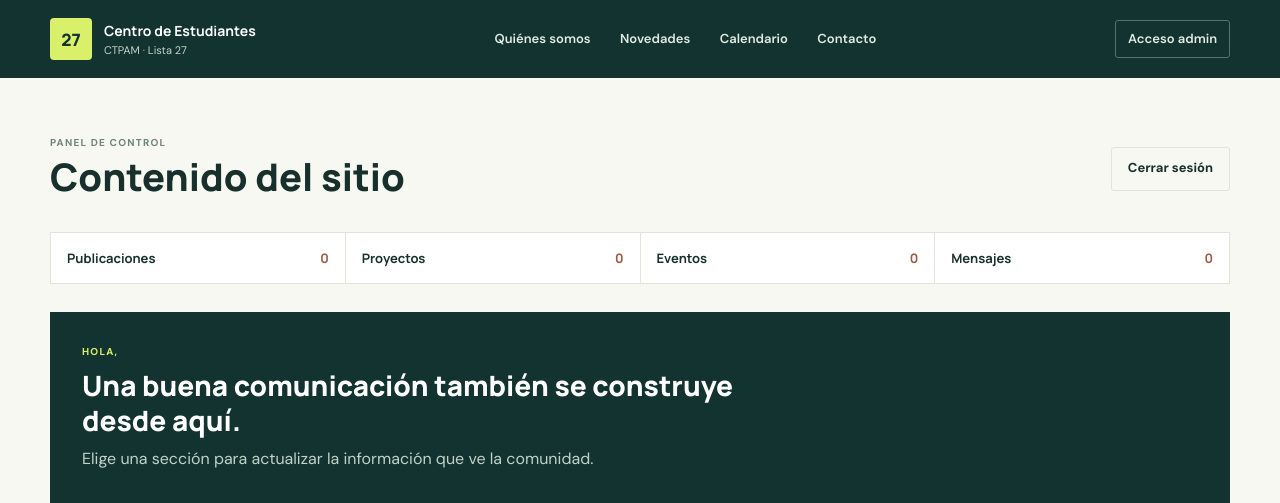
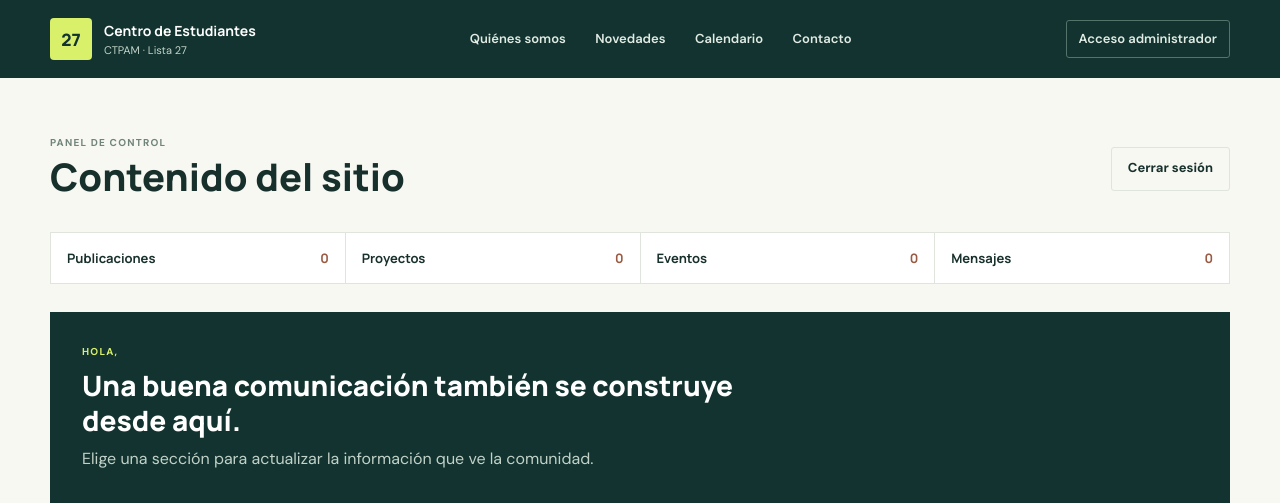
Before and after one commit to gpabloandres/web_app_centro_estudiantes-Docker, a Flask app: page /admin in a window 1280 px wide. Shown: the top 503 px of the page. Run offline with Flask 3, Linux system fonts and the light colour scheme; the visitor is signed in with stand-in values (Sample User, id 1).

Commit message:
Cambia texto botón admin

```diff
--- a/app/templates/base.html
+++ b/app/templates/base.html
@@ -27,7 +27,7 @@
 			{% if g.user %}
 				<a class="header-action" href="{{ url_for('admin.dashboard') }}">Administración</a>
 			{% else %}
-				<a class="header-action" href="{{ url_for('admin.login') }}">Acceso admin</a>
+				<a class="header-action" href="{{ url_for('admin.login') }}">Acceso administrador</a>
 			{% endif %}
 		</div>
 	</header>
```
